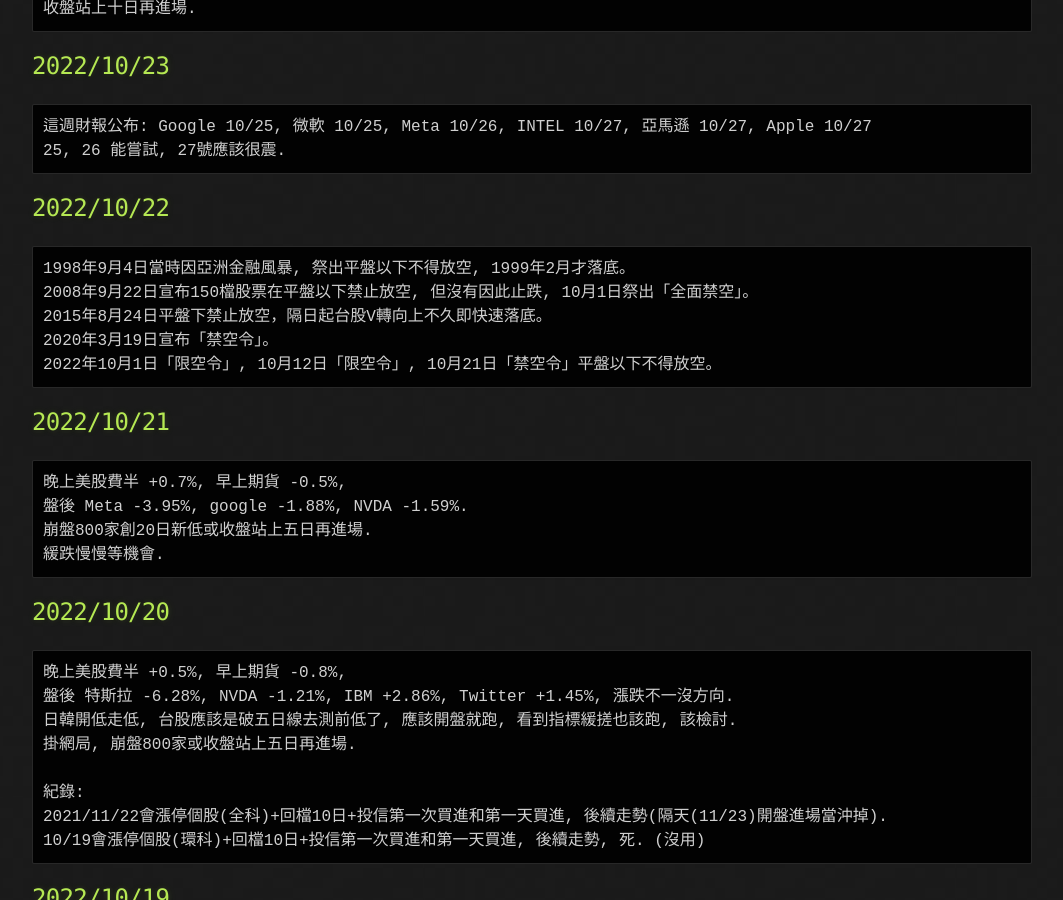
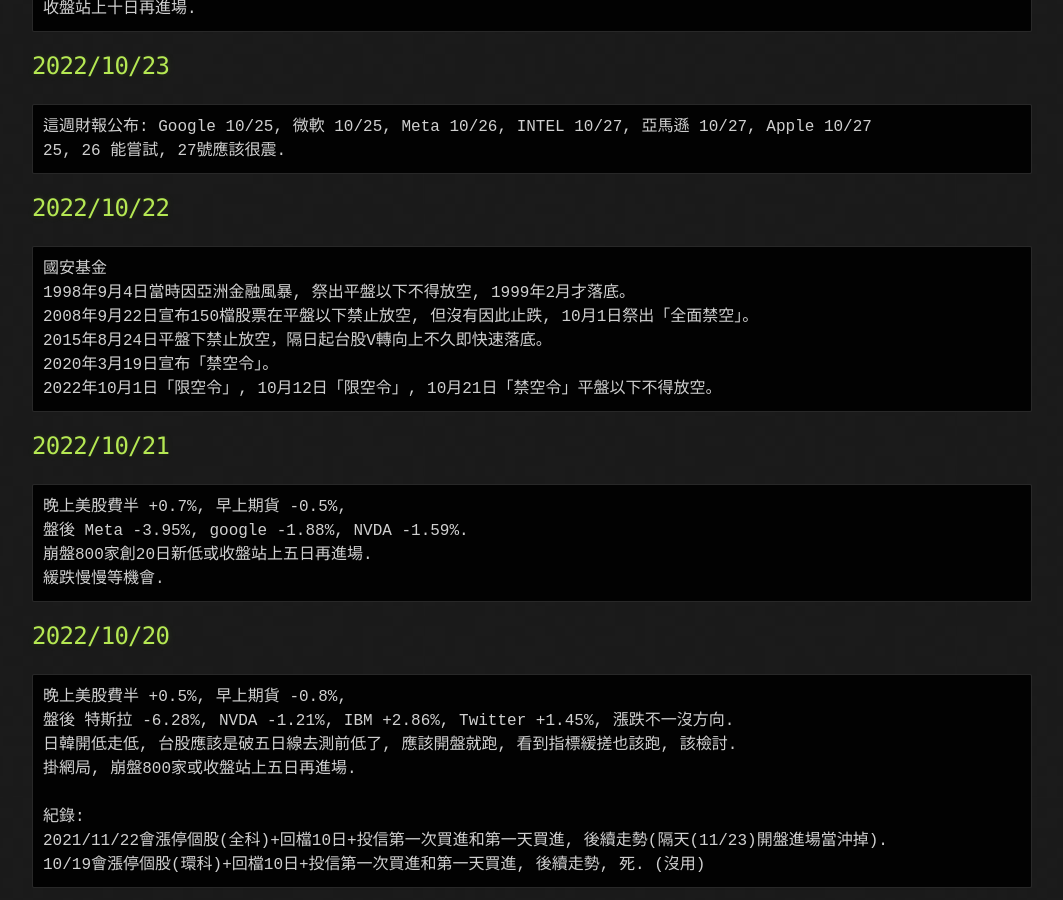
Before and after one commit to lepg5487/Stock_God, a Jekyll site: the page built from index.md, in a window 1280 px wide and 900 px high, scrolled down 14099 px. Shown: the whole window, without its empty margins (108-1171 px from the left). Built offline with Jekyll 4.4.1, drawn with Linux system fonts in a browser that asks for light colours; our own code applies the rules of GitHub Pages for plain Markdown files.

Commit message:
Update index.md

````diff
--- a/index.md
+++ b/index.md
@@ -512,6 +512,7 @@
 
 ## 2022/10/22
 ```
+國安基金
 1998年9月4日當時因亞洲金融風暴, 祭出平盤以下不得放空, 1999年2月才落底。
 2008年9月22日宣布150檔股票在平盤以下禁止放空, 但沒有因此止跌, 10月1日祭出「全面禁空」。
 2015年8月24日平盤下禁止放空，隔日起台股V轉向上不久即快速落底。
````
